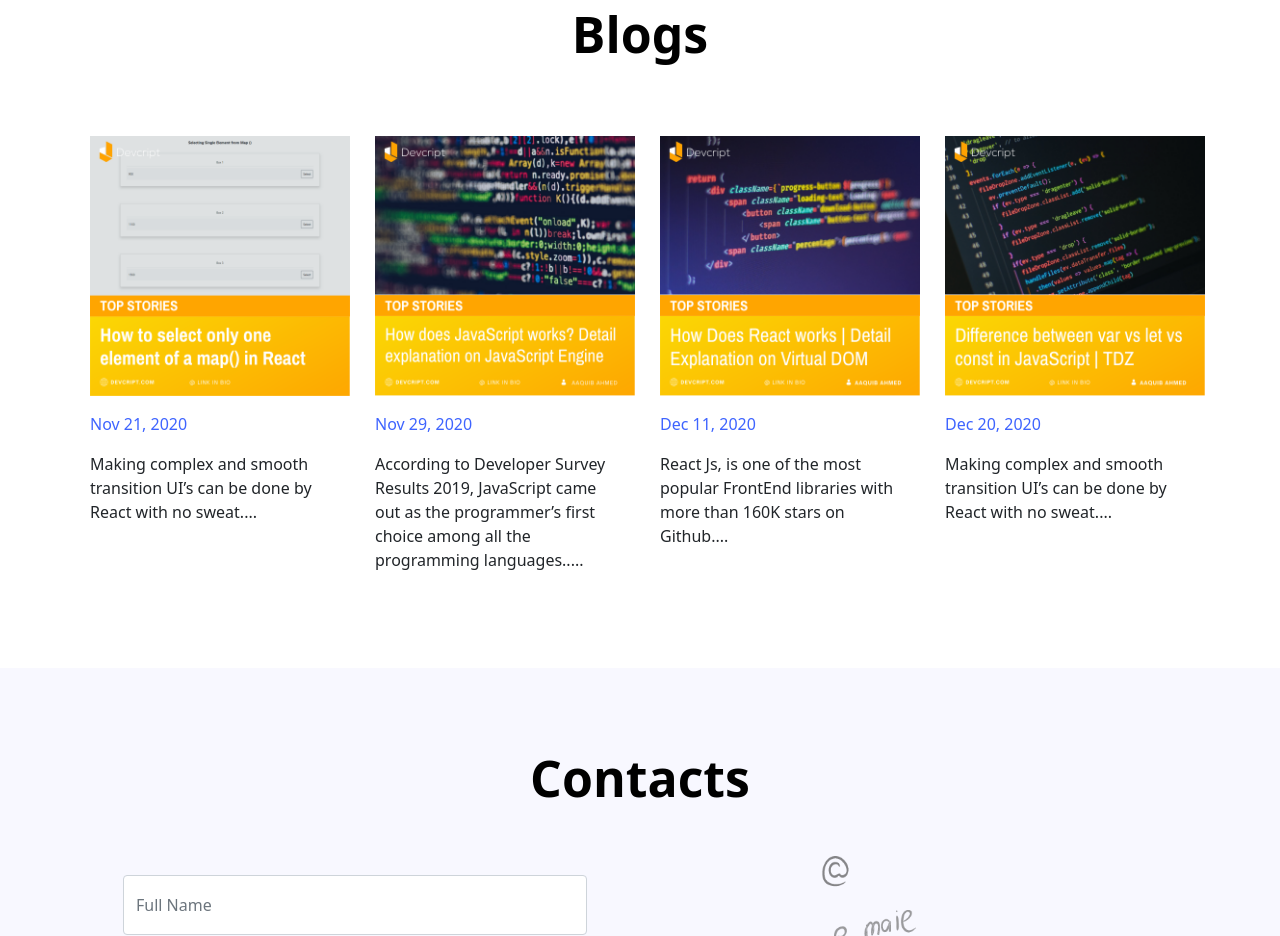
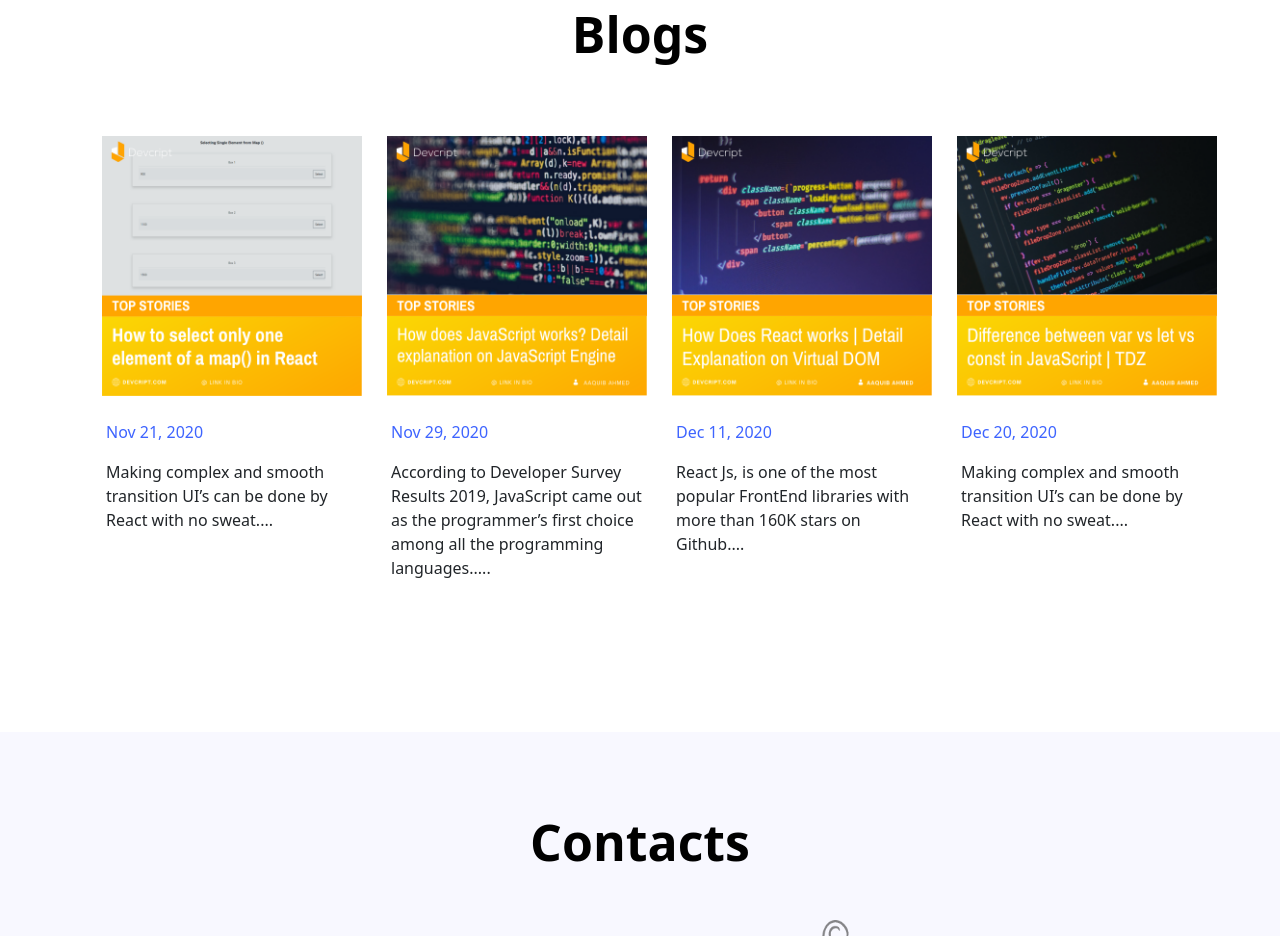
Before and after one commit to killcodeX/next-portfolio, a Next.js app: page / in a window 1280 px wide. Shown: the part 4040-4976 px from the top of the page. Built offline with nearby package versions, Linux system fonts and the light colour scheme.

Commit message:
updated the layout

```diff
--- a/components/Blogs/index.js
+++ b/components/Blogs/index.js
@@ -44,8 +44,8 @@ export default function Blogs() {
         <div className="row pt-5">
           {blogs.map((item) => {
             return (
-              <div className="col-md-3 col-sm-12" key={item.id}>
-                <div className="px-2">
+              <div className="col-md-3 col-sm-12 mb-5" key={item.id}>
+                <div className="blog-card">
                   <Link href={item.link}>
                     <a target="_blank">
                       <div className="unset-img img-blog">
@@ -58,11 +58,13 @@ export default function Blogs() {
                       </div>
                     </a>
                   </Link>
-                  <div className="text mt-3 float-right d-block">
-                    <div className="d-flex align-items-center mb-3 meta">
-                      <span className="mr-2">{item.published}</span>
+                  <div className="py-2 px-4">
+                    <div className="text mt-3 float-right d-block">
+                      <div className="d-flex align-items-center mb-3 meta">
+                        <span className="mr-2">{item.published}</span>
+                      </div>
+                      <p>{item.desc}</p>
                     </div>
-                    <p>{item.desc}</p>
                   </div>
                 </div>
               </div>
--- a/styles/blogs.css
+++ b/styles/blogs.css
@@ -6,7 +6,11 @@
     color: #3e64ff;
 }
 
+.blog-card{
+    width: 300px;
+}
+
 .img-blog {
-    width: 260px;
+    width: 100%;
     height: 260px;
   }
```
